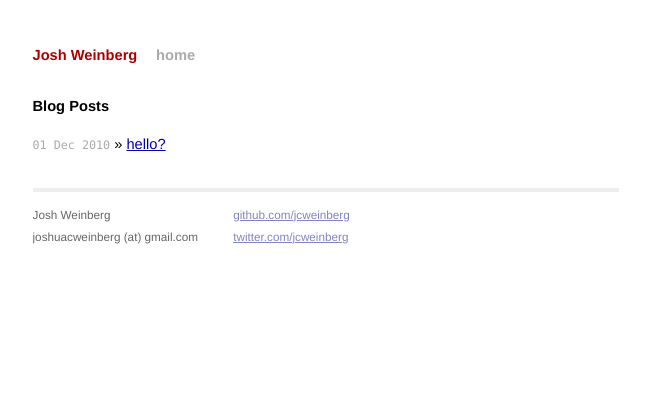
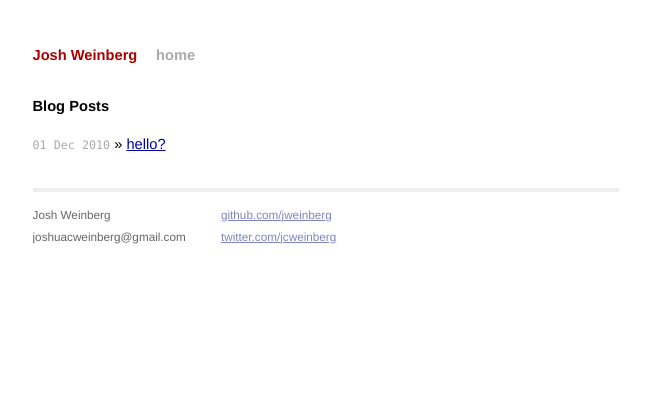
Before and after one commit to NSZombie/nszombie.github.com, a Jekyll site: the page built from index.html, in a window 1280 px wide. Shown: the top 400 px of the page, without its empty margins (314-964 px from the left). Built offline with Jekyll 4.4.1, drawn with Linux system fonts in a browser that asks for light colours.

Commit message:
Minor tweaks

```diff
--- a/_layouts/default.html
+++ b/_layouts/default.html
@@ -30,12 +30,12 @@
     <div class="contact">
       <p>
         Josh Weinberg<br />
-        joshuacweinberg (at) gmail.com
+        joshuacweinberg@gmail.com
       </p>
     </div>
     <div class="contact">
       <p>
-        <a href="http://github.com/jcweinberg/">github.com/jcweinberg</a><br />
+        <a href="http://github.com/jweinberg/">github.com/jweinberg</a><br />
         <a href="http://twitter.com/jcweinberg/">twitter.com/jcweinberg</a>
       </p>
     </div>
```
